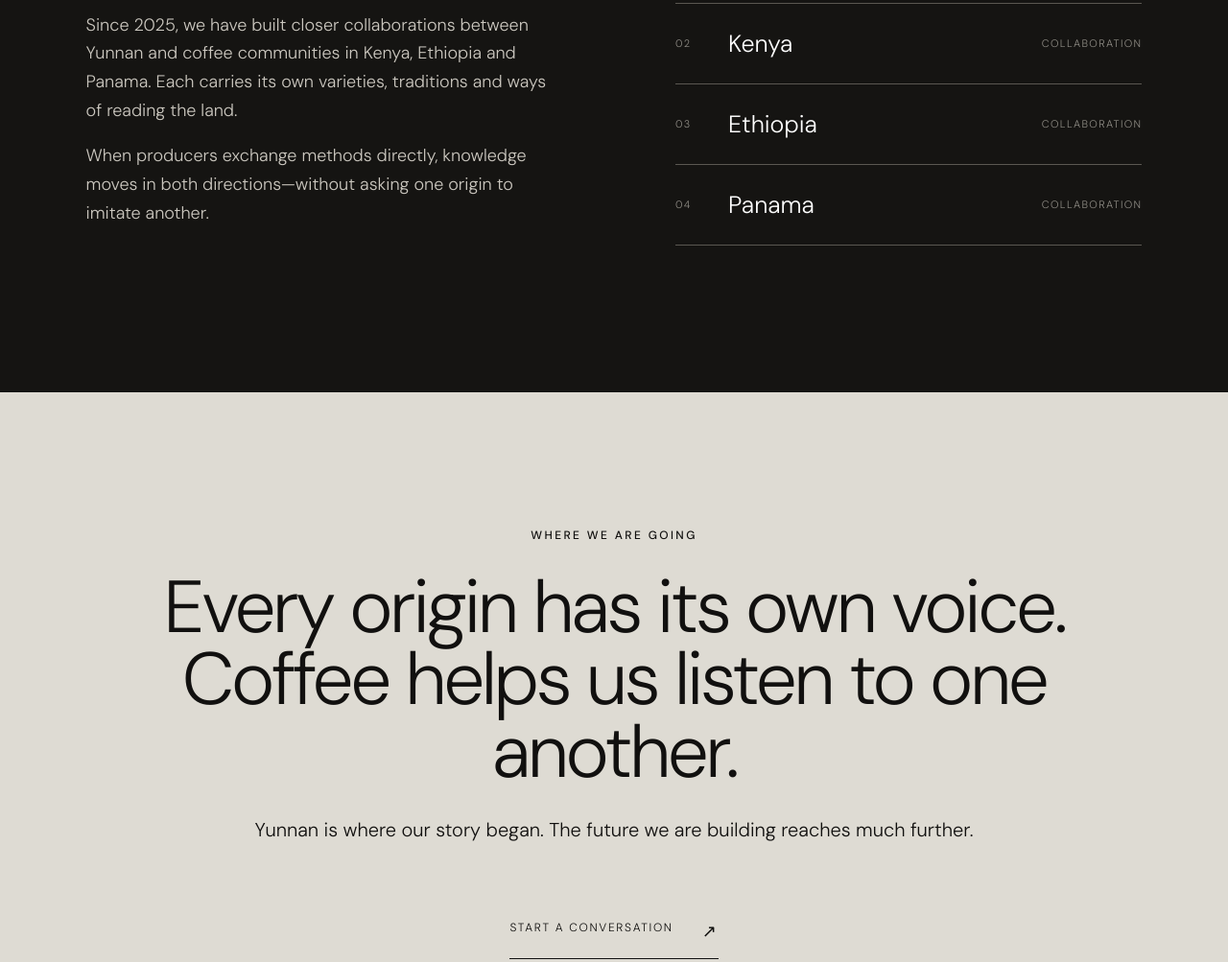
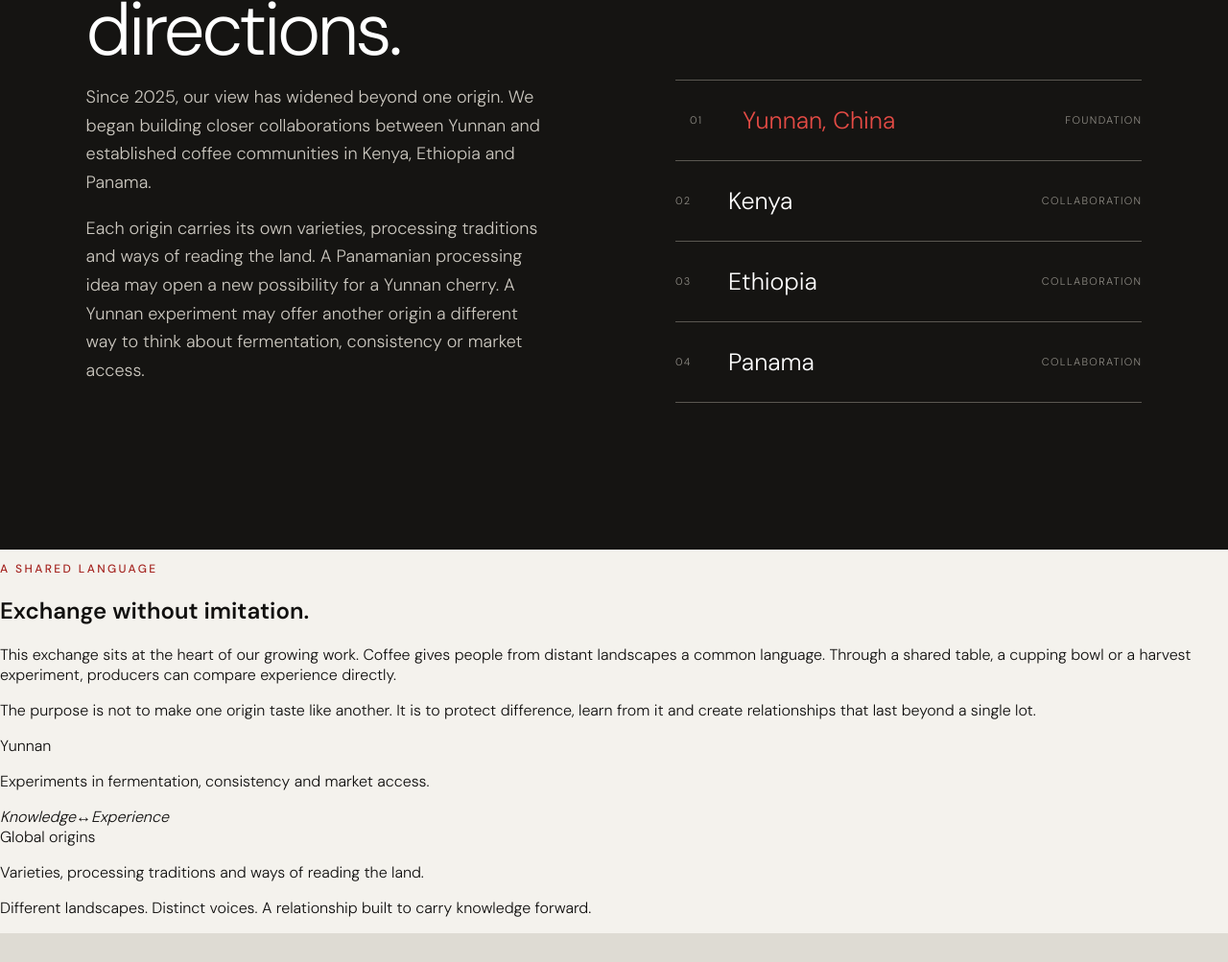
Before and after one commit to adamwu981-cloud/yd-selects-about-us, a plain HTML site: page index.html in a window 1280 px wide. Shown: the part 5512-6515 px from the top of the page at 96% size. Drawn offline with Linux system fonts and the light colour scheme.

Commit message:
Expand cross-origin exchange story

```diff
--- a/index.html
+++ b/index.html
@@ -95,9 +95,9 @@
     <section class="origins-section" id="origins">
       <div class="origins-copy reveal">
         <div class="section-index">03 / Exchange</div>
-        <h2>One language. Many origins.</h2>
-        <p>Since 2025, we have built closer collaborations between Yunnan and coffee communities in Kenya, Ethiopia and Panama. Each carries its own varieties, traditions and ways of reading the land.</p>
-        <p>When producers exchange methods directly, knowledge moves in both directions—without asking one origin to imitate another.</p>
+        <h2>Knowledge moves in both directions.</h2>
+        <p class="origin-lead">Since 2025, our view has widened beyond one origin. We began building closer collaborations between Yunnan and established coffee communities in Kenya, Ethiopia and Panama.</p>
+        <p>Each origin carries its own varieties, processing traditions and ways of reading the land. A Panamanian processing idea may open a new possibility for a Yunnan cherry. A Yunnan experiment may offer another origin a different way to think about fermentation, consistency or market access.</p>
       </div>
       <div class="origin-list reveal" aria-label="YD Selects origins">
         <button data-origin="Yunnan" class="selected"><span>01</span>Yunnan, China<i>Foundation</i></button>
@@ -105,6 +105,29 @@
         <button data-origin="Ethiopia"><span>03</span>Ethiopia<i>Collaboration</i></button>
         <button data-origin="Panama"><span>04</span>Panama<i>Collaboration</i></button>
       </div>
+    </section>
+
+    <section class="exchange-section">
+      <div class="exchange-intro reveal">
+        <p class="eyebrow dark">A shared language</p>
+        <h2>Exchange without imitation.</h2>
+      </div>
+      <div class="exchange-body reveal">
+        <p>This exchange sits at the heart of our growing work. Coffee gives people from distant landscapes a common language. Through a shared table, a cupping bowl or a harvest experiment, producers can compare experience directly.</p>
+        <p>The purpose is not to make one origin taste like another. It is to protect difference, learn from it and create relationships that last beyond a single lot.</p>
+      </div>
+      <div class="exchange-flow" aria-label="Two-way exchange of coffee knowledge">
+        <article class="flow-origin reveal">
+          <span>Yunnan</span>
+          <p>Experiments in fermentation, consistency and market access.</p>
+        </article>
+        <div class="flow-axis reveal" aria-hidden="true"><i>Knowledge</i><b>↔</b><i>Experience</i></div>
+        <article class="flow-origin reveal">
+          <span>Global origins</span>
+          <p>Varieties, processing traditions and ways of reading the land.</p>
+        </article>
+      </div>
+      <p class="exchange-closing reveal">Different landscapes. Distinct voices. A relationship built to carry knowledge forward.</p>
     </section>
 
     <section class="closing" id="contact">
```
